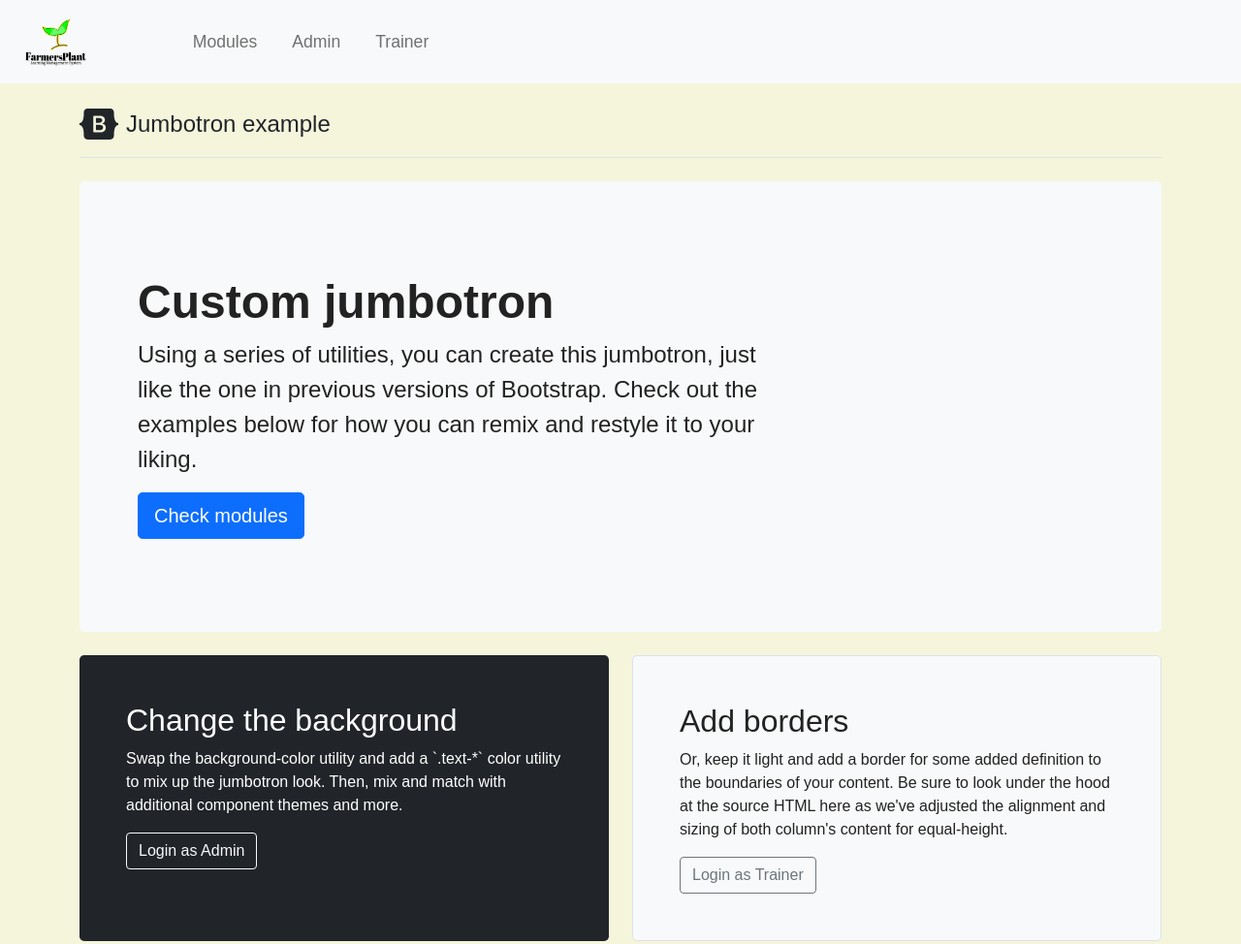
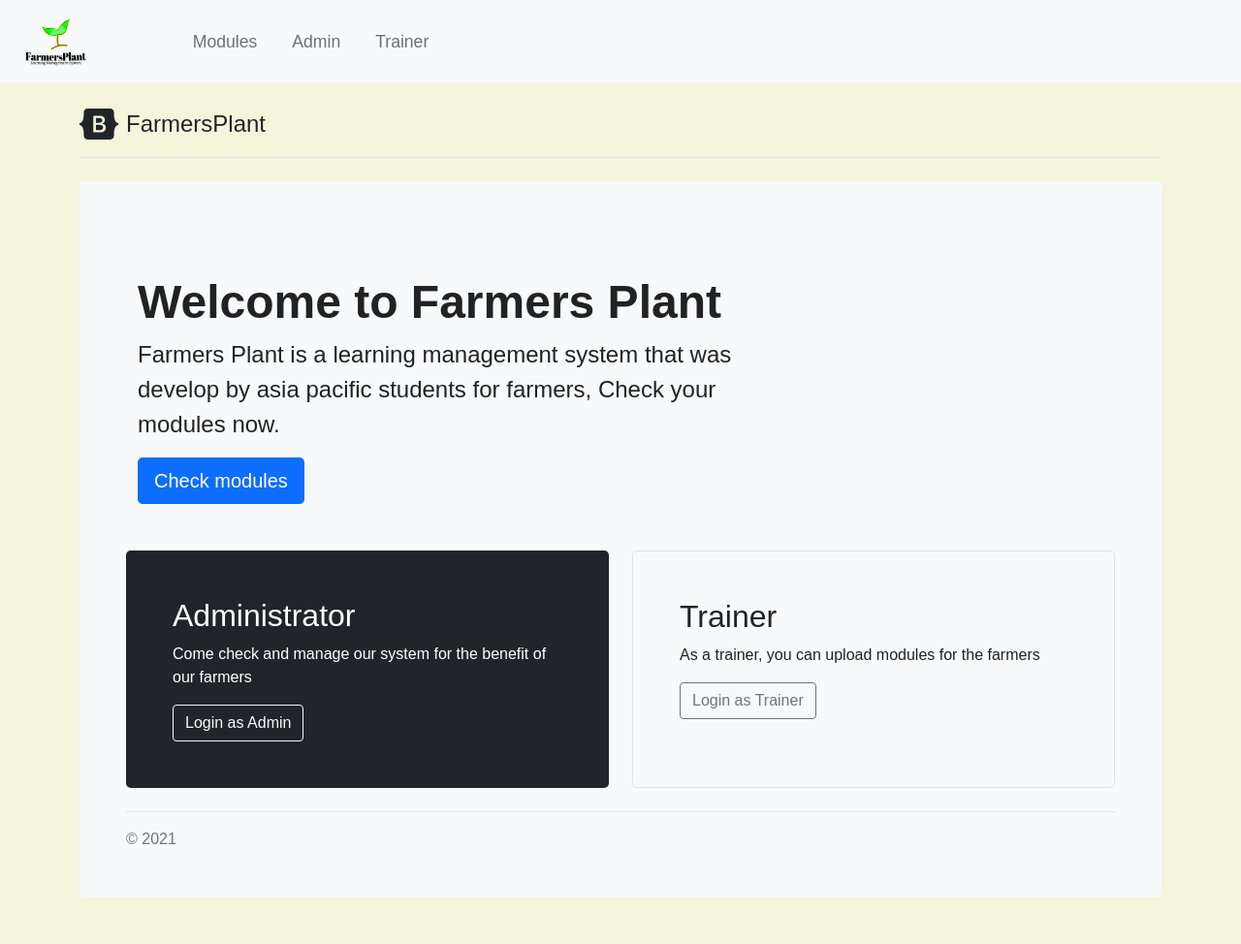
Before and after one commit to renzocom12/FarmersPlant, a website: page views/index.html in a window 1280 px wide. Shown: the top 974 px of the page at 97% size. Drawn offline with nearby package versions, Linux system fonts and the light colour scheme; files that its build step writes are made by us from their sources; files whose address does not match are found by name.

Commit message:
refixed everything

```diff
--- a/public/css/index.css
+++ b/public/css/index.css
@@ -5,6 +5,11 @@ html,body{
     font-family: 'Poppins', sans-serif;
     color: #222;
     background-color: beige;
+}
+.container py-4{
+    height: 50px;
+    /* put value of image height as your need */
+    margin-right: 7px;
 }
 .navbar-brand {
     width:150px;
--- a/views/index.html
+++ b/views/index.html
@@ -46,32 +46,31 @@
       <header class="pb-3 mb-4 border-bottom">
         <a href="/" class="d-flex align-items-center text-dark text-decoration-none">
           <svg xmlns="http://www.w3.org/2000/svg" width="40" height="32" class="me-2" viewBox="0 0 118 94" role="img"><title>Bootstrap</title><path fill-rule="evenodd" clip-rule="evenodd" d="M24.509 0c-6.733 0-11.715 5.893-11.492 12.284.214 6.14-.064 14.092-2.066 20.577C8.943 39.365 5.547 43.485 0 44.014v5.972c5.547.529 8.943 4.649 10.951 11.153 2.002 6.485 2.28 14.437 2.066 20.577C12.794 88.106 17.776 94 24.51 94H93.5c6.733 0 11.714-5.893 11.491-12.284-.214-6.14.064-14.092 2.066-20.577 2.009-6.504 5.396-10.624 10.943-11.153v-5.972c-5.547-.529-8.934-4.649-10.943-11.153-2.002-6.484-2.28-14.437-2.066-20.577C105.214 5.894 100.233 0 93.5 0H24.508zM80 57.863C80 66.663 73.436 72 62.543 72H44a2 2 0 01-2-2V24a2 2 0 012-2h18.437c9.083 0 15.044 4.92 15.044 12.474 0 5.302-4.01 10.049-9.119 10.88v.277C75.317 46.394 80 51.21 80 57.863zM60.521 28.34H49.948v14.934h8.905c6.884 0 10.68-2.772 10.68-7.727 0-4.643-3.264-7.207-9.012-7.207zM49.948 49.2v16.458H60.91c7.167 0 10.964-2.876 10.964-8.281 0-5.406-3.903-8.178-11.425-8.178H49.948z" fill="currentColor"></path></svg>
-          <span class="fs-4">Jumbotron example</span>
+          <span class="fs-4">FarmersPlant</span>
         </a>
       </header>
 
       <div class="p-5 mb-4 bg-light rounded-3">
         <div class="container-fluid py-5">
-          <h1 class="display-5 fw-bold">Custom jumbotron</h1>
-          <p class="col-md-8 fs-4">Using a series of utilities, you can create this jumbotron, just like the one in previous versions of Bootstrap. Check out the examples below for how you can remix and restyle it to your liking.</p>
+          <h1 class="display-5 fw-bold">Welcome to Farmers Plant</h1>
+          <p class="col-md-8 fs-4">Farmers Plant is a learning management system that was develop by asia pacific students for farmers, Check your modules now.</p>
           <a class="btn btn-primary btn-lg" type="button" href="/views/signin">Check modules</a>
 
 
-        </div>
       </div>
 
       <div class="row align-items-md-stretch">
         <div class="col-md-6">
           <div class="h-100 p-5 text-white bg-dark rounded-3">
-            <h2>Change the background</h2>
-            <p>Swap the background-color utility and add a `.text-*` color utility to mix up the jumbotron look. Then, mix and match with additional component themes and more.</p>
+            <h2>Administrator</h2>
+            <p>Come check and manage our system for the benefit of our farmers</p>
             <a class="btn btn-outline-light" type="button" href="/views/signin">Login as Admin</a>
           </div>
         </div>
         <div class="col-md-6">
           <div class="h-100 p-5 bg-light border rounded-3">
-            <h2>Add borders</h2>
-            <p>Or, keep it light and add a border for some added definition to the boundaries of your content. Be sure to look under the hood at the source HTML here as we've adjusted the alignment and sizing of both column's content for equal-height.</p>
+            <h2>Trainer</h2>
+            <p>As a trainer, you can upload modules for the farmers</p>
             <a class="btn btn-outline-secondary" type="button" href="/views/signin">Login as Trainer</a>
           </div>
         </div>
```
